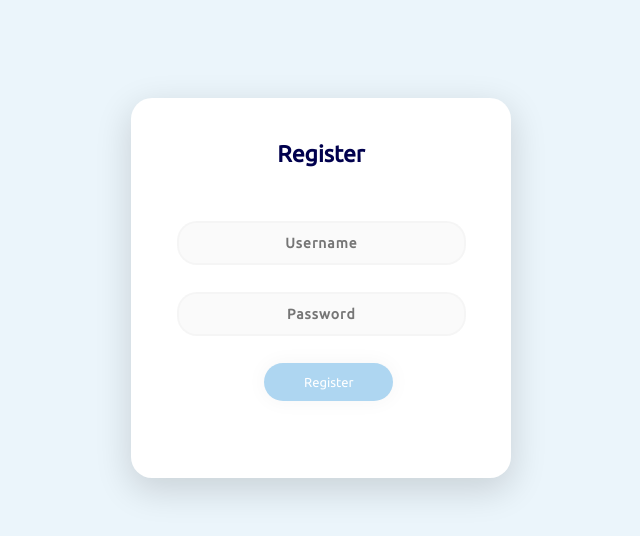
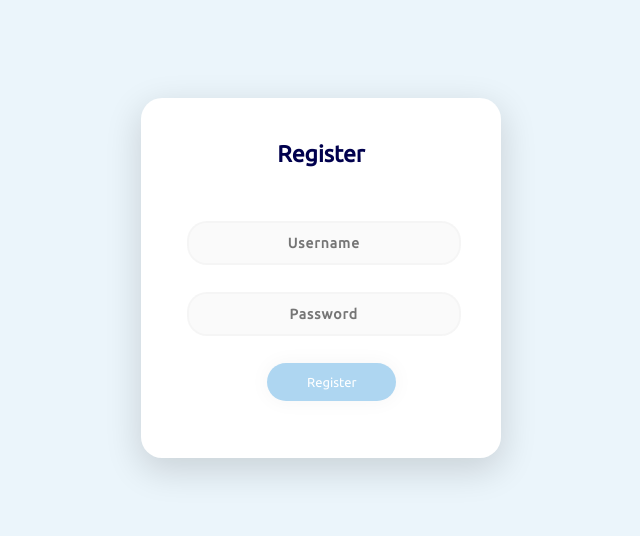
Before and after one commit to d4wnin9/cafe, a Flask app: page /register in a window 1280 px wide. Shown: the part 72-608 px from the top of the page, without its empty margins (319-959 px from the left). Run offline with Flask 2, Linux system fonts and the light colour scheme; some libraries are stand-ins or nearby versions.

Commit message:
Update register.css

```diff
--- a/static/css/register.css
+++ b/static/css/register.css
@@ -136,8 +136,8 @@ body
     }
     .main {
         background-color: #FFFFFF;
-        width: 380px;
-        height: 380px;
+        width: 360px;
+        height: 360px;
         margin: 7em auto;
         border-radius: 1.5em;
         box-shadow: 0px 11px 35px 2px rgba(0, 0, 0, 0.14);
```
